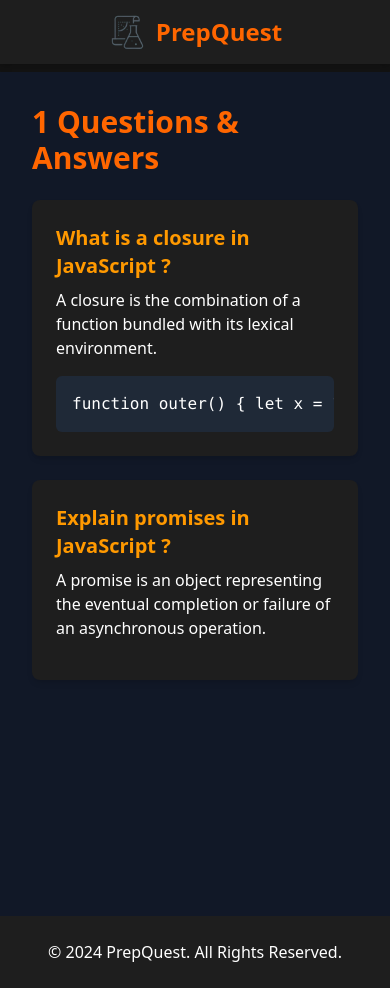
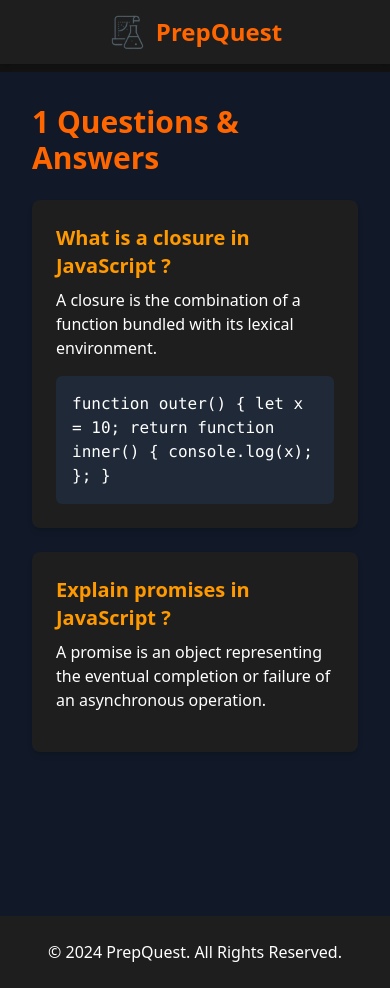
Before and after one commit to shubhamverma8991/questcode, a React (Create React App) app: page /questions/1 in a window 390 px wide. Built offline with nearby package versions, Linux system fonts and the light colour scheme.

Commit message:
pseudocode mobile css fix

```diff
--- a/src/components/LanguagePage.js
+++ b/src/components/LanguagePage.js
@@ -30,7 +30,11 @@ const LanguagePage = () => {
           <div key={q.id} className="bg-card p-6 rounded-lg shadow-md">
             <h3 className="text-xl font-bold text-secondary mb-2">{q.question}</h3>
             <p className="text-white mb-4">{q.answer}</p>
-            {q.pseudoCode && <pre className="bg-gray-800 text-gray p-4 rounded-md overflow-x-auto">{q.pseudoCode}</pre>}
+            {q.pseudoCode && (
+              <div className="overflow-x-auto bg-gray-800 text-gray p-4 rounded-md">
+                <pre className="whitespace-pre-wrap break-words">{q.pseudoCode}</pre>
+              </div>
+            )}
           </div>
         ))}
       </div>
```
